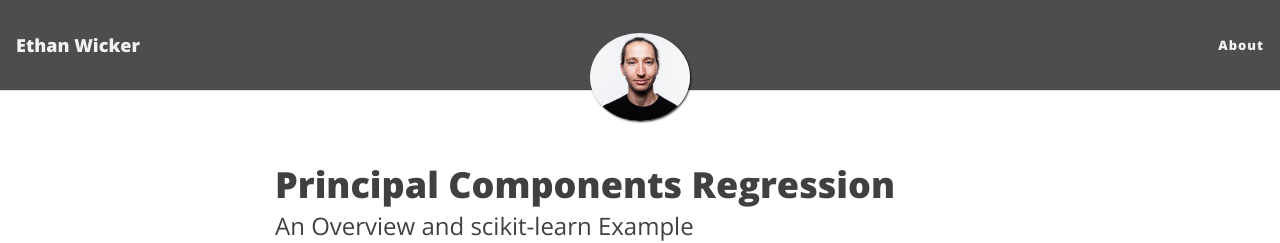
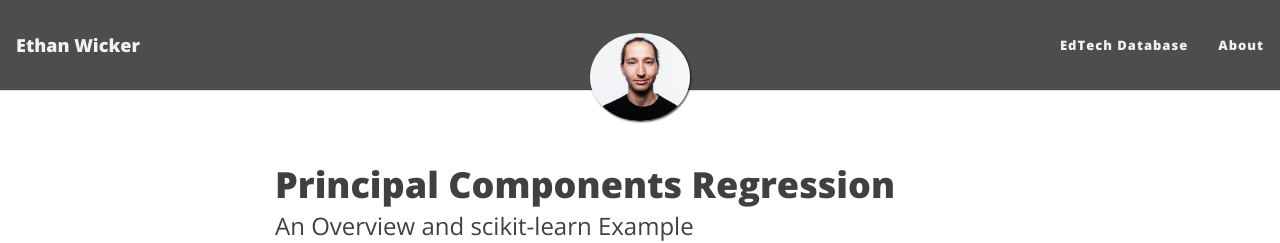
Before and after one commit to ethanwicker/ethanwicker.github.io, a Jekyll site: the page built from index.html, in a window 1280 px wide. Shown: the top 243 px of the page. Built offline with Jekyll 4.4.1, drawn with Linux system fonts in a browser that asks for light colours; nearby versions of some CDN libraries; the list of posts is cut into pages by our own code.

Commit message:
Update _config.yml

```diff
--- a/_config.yml
+++ b/_config.yml
@@ -14,6 +14,7 @@ author: Ethan Wicker
 # --- List of links in the navigation bar --- #
 
 navbar-links:
+  EdTech Database: edtech_database
   About: "about"
 
 # --- Logo --- #
```
